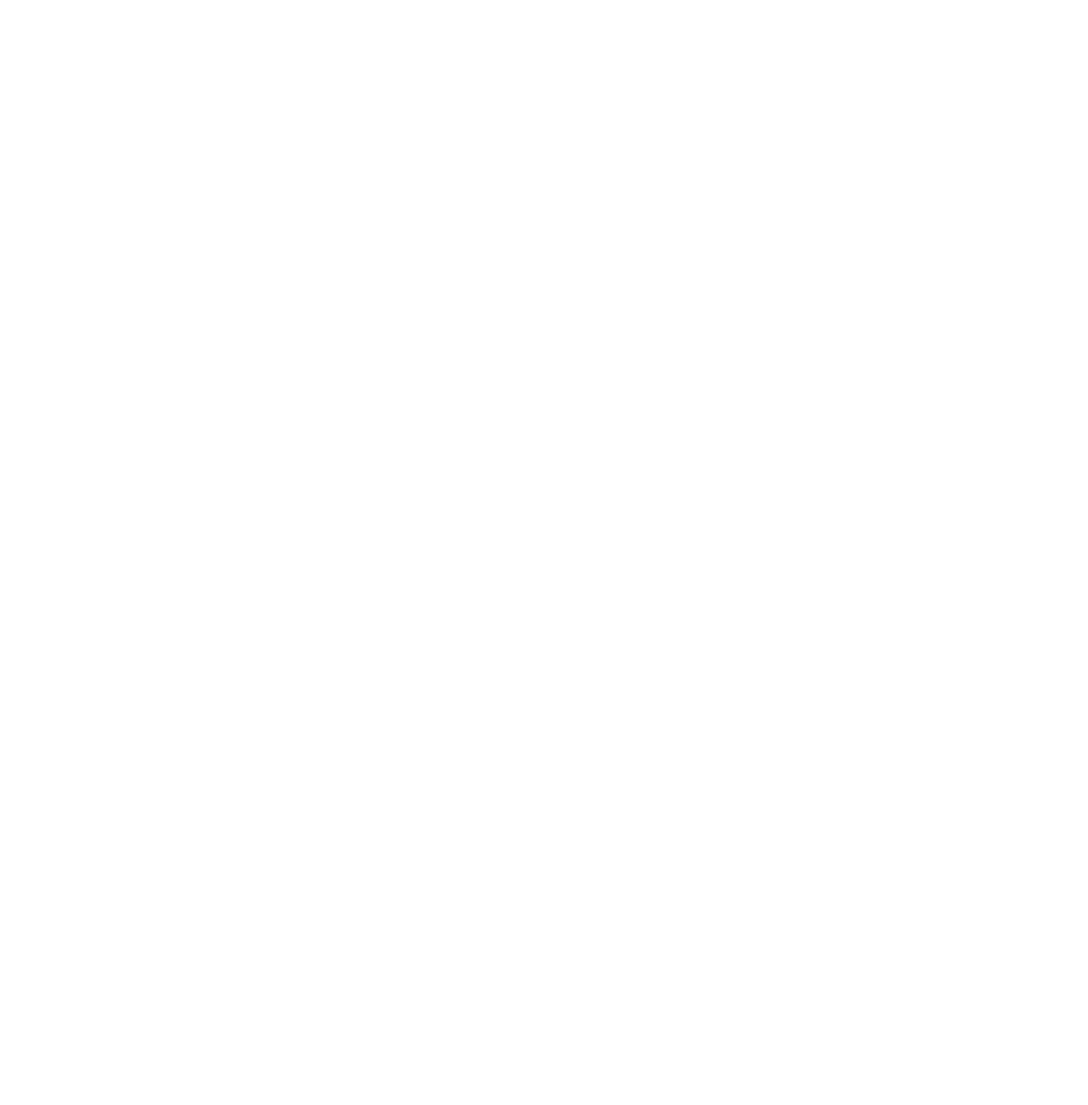
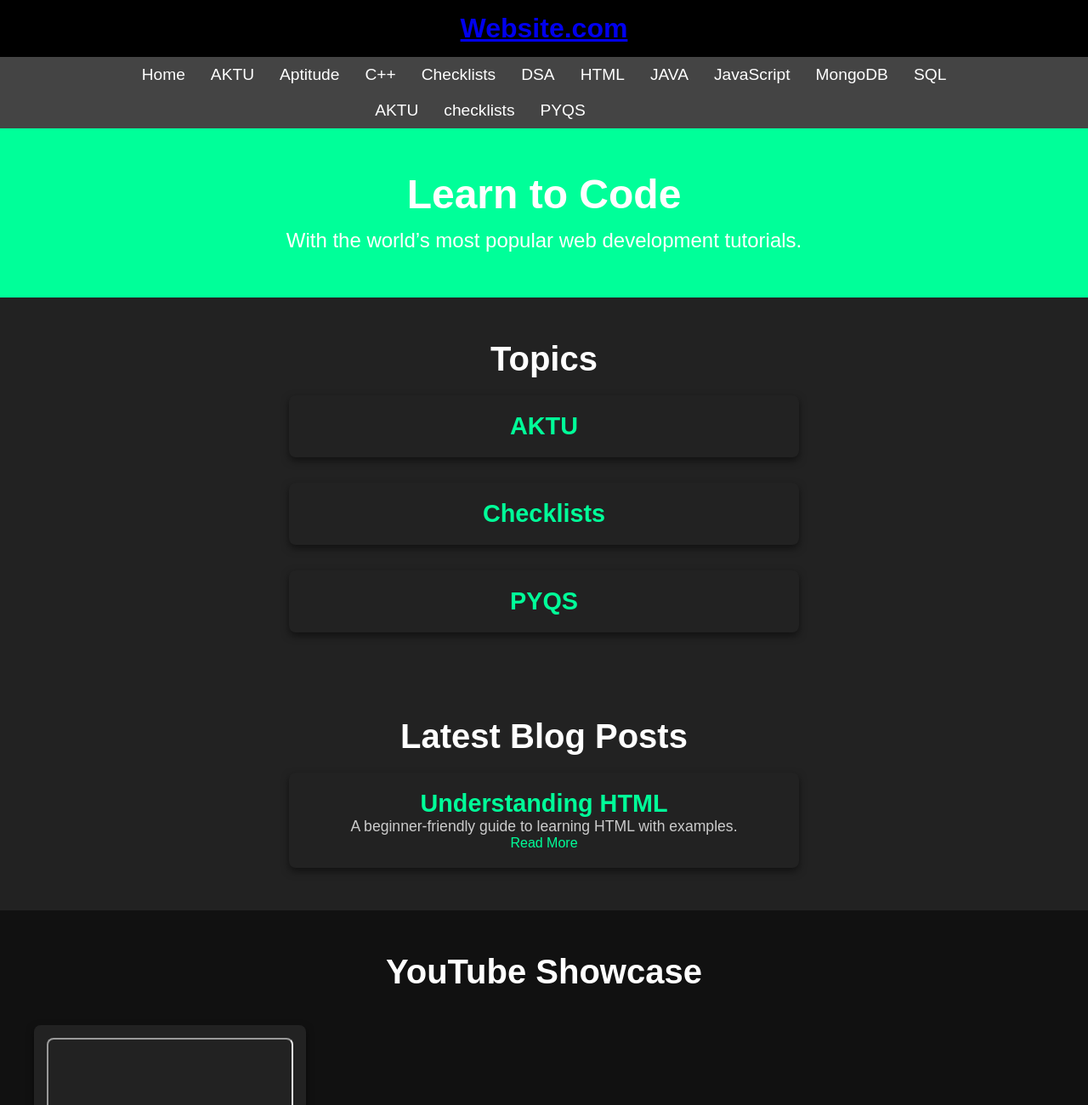
Before and after one commit to yadav1902ashutosh/website, a plain HTML site: page Aktu/checklists/index.html in a window 1280 px wide. Shown: the top 1300 px of the page at 85% size. Before the commit the page ends 800 px from the top, so only its background shows below. Drawn offline with Linux system fonts and the light colour scheme; files that its build step writes are made by us from their sources; grey boxes are pictures that could not be loaded.

Commit message:
modified chechlists inside aktu

```diff
--- a/Aktu/checklists/index.html
+++ b/Aktu/checklists/index.html
@@ -0,0 +1,116 @@
+<!DOCTYPE html>
+<html lang="en">
+<head>
+  <meta charset="UTF-8" />
+  <meta name="viewport" content="width=device-width, initial-scale=1.0"/>
+  <title>AKTU</title>
+  <link rel="stylesheet" href="style.css" />
+</head>
+<body>
+
+  <!-- Header -->
+  <header>
+    <h1><a href="index.html">Website.com</a></h1>
+    <nav>
+      <ul>
+        <li><a href="../index.html">Home</a></li>
+        <li><a href="index.html">AKTU</a></li>
+        <li><a href="Aptitude/index.html">Aptitude</a></li>
+        <li><a href="C++/index.html">C++</a></li>
+        <li><a href="Checklist/index.html">Checklists</a></li>
+        <li><a href="DSA/index.html">DSA</a></li>
+        <li><a href="HTML/index.html">HTML</a></li>
+        <li><a href="Java/index.html">JAVA</a></li>
+        <li><a href="JavaScript/index.html">JavaScript</a></li>
+        <li><a href="MongoDB/index.html">MongoDB</a></li>
+        <li><a href="SQL/index.html">SQL</a></li>
+      </ul>
+    </nav>
+
+    <nav>
+        <ul>
+            <li><a href="index.html">AKTU</a></li>
+            <li><a href="checklists/index.html">checklists</a></li>
+            <li><a href="pyqs/index.html">PYQS</a></li>
+            <li><a href=""></a></li>
+            <li><a href=""></a></li>
+            <li><a href=""></a></li>
+            <li><a href=""></a></li>
+            <li><a href=""></a></li>
+        </ul>
+    </nav>
+  </header>
+
+  <!-- Hero Section -->
+  <section class="hero">
+    <h1>Learn to Code</h1>
+    <p>With the world’s most popular web development tutorials.</p>
+  </section>
+
+  <!-- Important subsections of the site -->
+  <section class="Sections">
+    <h2>Topics</h2>
+
+    <div class="section-container">
+      <div class="section-card">
+        <h3><a href="index.html">AKTU</a></h3>
+      </div>
+      <div class="section-card">
+        <h3><a href="checklists/index.html">Checklists</a></h3>
+      </div>
+      <div class="section-card">
+        <h3><a href="pyqs/index.html">PYQS</a></h3>
+      </div>
+    </div>
+
+  </section>
+
+  <!-- Blog Posts -->
+  <section class="latest-blog-posts">
+    <h2>Latest Blog Posts</h2>
+    <div class="blog-container">
+      <div class="blog-card">
+        <h3>Understanding HTML</h3>
+        <p>A beginner-friendly guide to learning HTML with examples.</p>
+        <a href="#">Read More</a>
+      </div>
+    </div>
+  </section>
+
+  <!-- YouTube Showcase -->
+  <section class="youtube-showcase">
+    <h2>YouTube Showcase</h2>
+    <div class="video-scroll-container">
+      <div class="video-card">
+        <iframe src="https://www.youtube.com/embed/dQw4w9WgXcQ" allowfullscreen></iframe>
+        <h3>Sample Video Title</h3>
+        <p>This is a description of the video. Learn more by watching.</p>
+        <a href="#" class="show-more-btn">Watch More</a>
+      </div>
+    </div>
+  </section>
+
+
+  <!-- CTA -->
+  <section class="cta">
+    <p>Want to dive deeper into web development?</p>
+    <a href="#">Explore Our Full Tutorials &rarr;</a>
+  </section>
+
+  <!-- Social Media -->
+  <section class="social-media">
+    <h2>Follow Us</h2>
+    <div class="social-links">
+      <a href="#" class="social-icon youtube">YouTube</a>
+      <a href="#" class="social-icon twitter">Twitter</a>
+      <a href="#" class="social-icon instagram">Instagram</a>
+    </div>
+  </section>
+
+  <!-- Footer -->
+  <footer>
+    <p>&copy; 2025 LearnWeb | Demo Only</p>
+  </footer>
+
+</body>
+</html>
```
Also changed, not shown: Aktu/index.html (+2 -2 lines).
